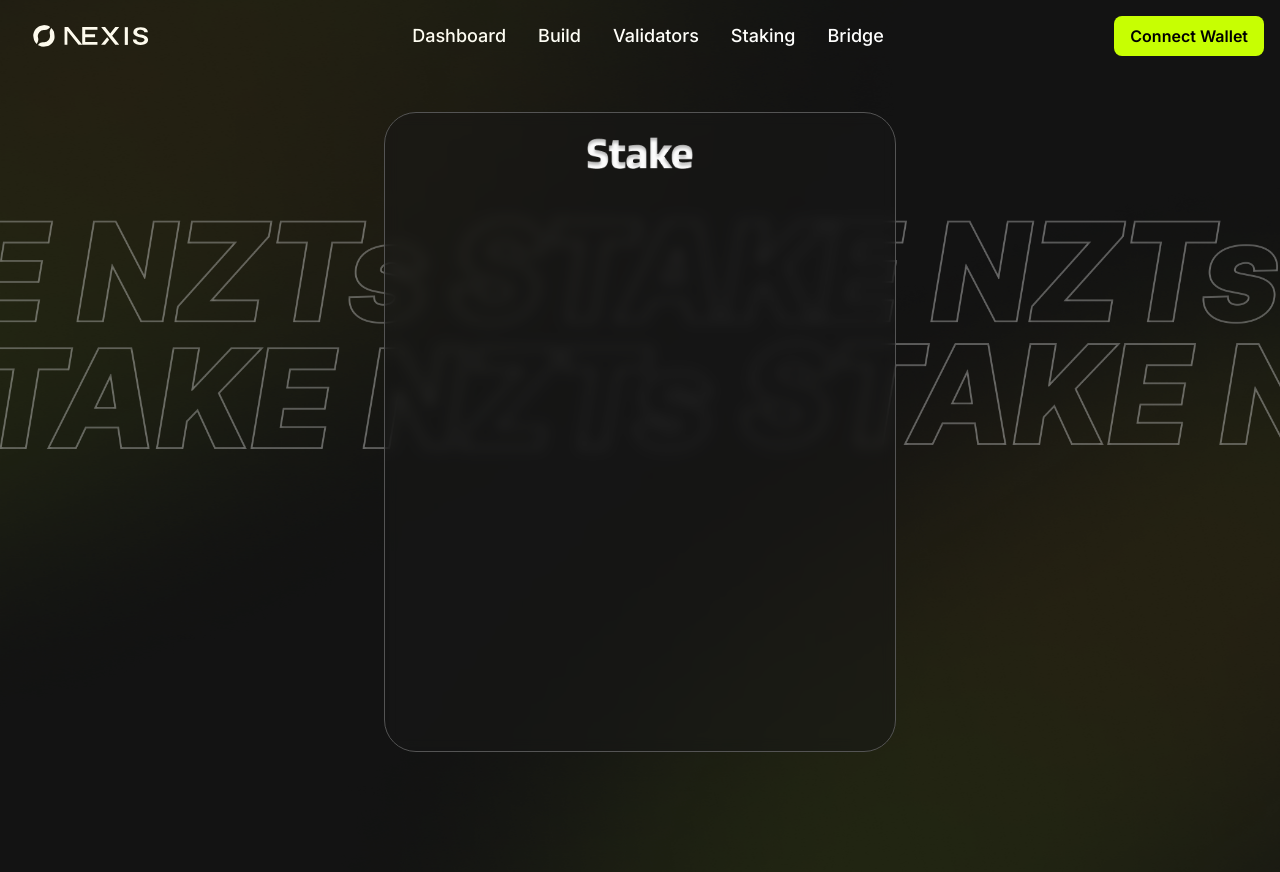
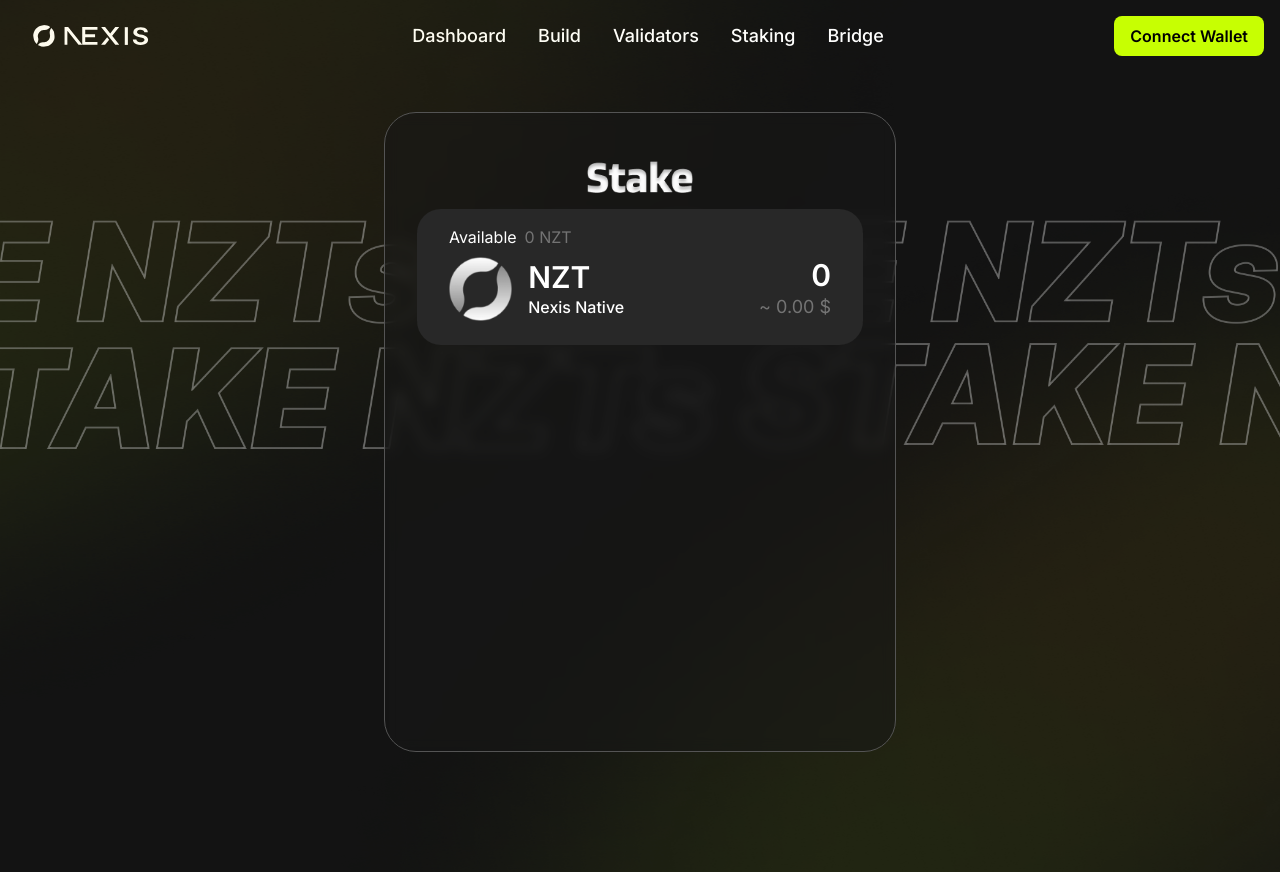
Before and after one commit to isabella232/nexis-console, a Next.js app: page /stake in a window 1280 px wide. Built offline with nearby package versions, Linux system fonts and the light colour scheme.

Commit message:
fix position of input

```diff
--- a/src/app/stake/page.tsx
+++ b/src/app/stake/page.tsx
@@ -8,9 +8,36 @@
       <img src="/bg/br.png" className="absolute bottom-0 right-0 z-0 w-[80vw] h-[90vh]" alt="Bottom Right" />
       <div className="relative z-10 flex items-center justify-center min-h-screen">
       <img src="/bg/stakeNzt.png" className='absolute top-[10vh]' alt="" />
-      <div className='stake-container absolute top-[5vh] flex p-4 justify-center'>
-        <img src="/stake-page/stake-title.png" alt="" className='h-8 my-2'/>
+      <div className='stake-container absolute top-[5vh] p-8'>
+  <div className='flex justify-center'>
+    <img src="/stake-page/stake-title.png" alt="" className='h-8 my-4' />
+  </div>
+  <div className='bg-[#282828] flex justify-center flex-col p-4 rounded-3xl px-8 py-2'>
+    <div className='flex mt-2'>
+      <div className='mr-2'>
+        Available
       </div>
+      <div className='text-white opacity-35'>
+        0 NZT
+      </div>
+    </div>
+    <div className='flex mt-[-8px]'>
+      <div>
+        <img src="/NZT.png" alt="" className='h-24 py-4' />
+      </div>
+
+      <div className='flex flex-col justify-center p-2 ml-2 flex-grow'>
+        <div className='text-3xl font-semibold'>NZT</div>
+        <div className='font-medium'>Nexis Native</div>
+      </div>
+
+      <div className='flex justify-center flex-col text-right'>
+        <div className='text-3xl font-semibold'>0</div>
+        <div className='text-lg opacity-35'>~ 0.00 $</div>
+      </div>
+    </div>
+  </div>
+</div>
       </div>
     </div>
     </>
```
Also changed, not shown: public/NZT.png (added).
